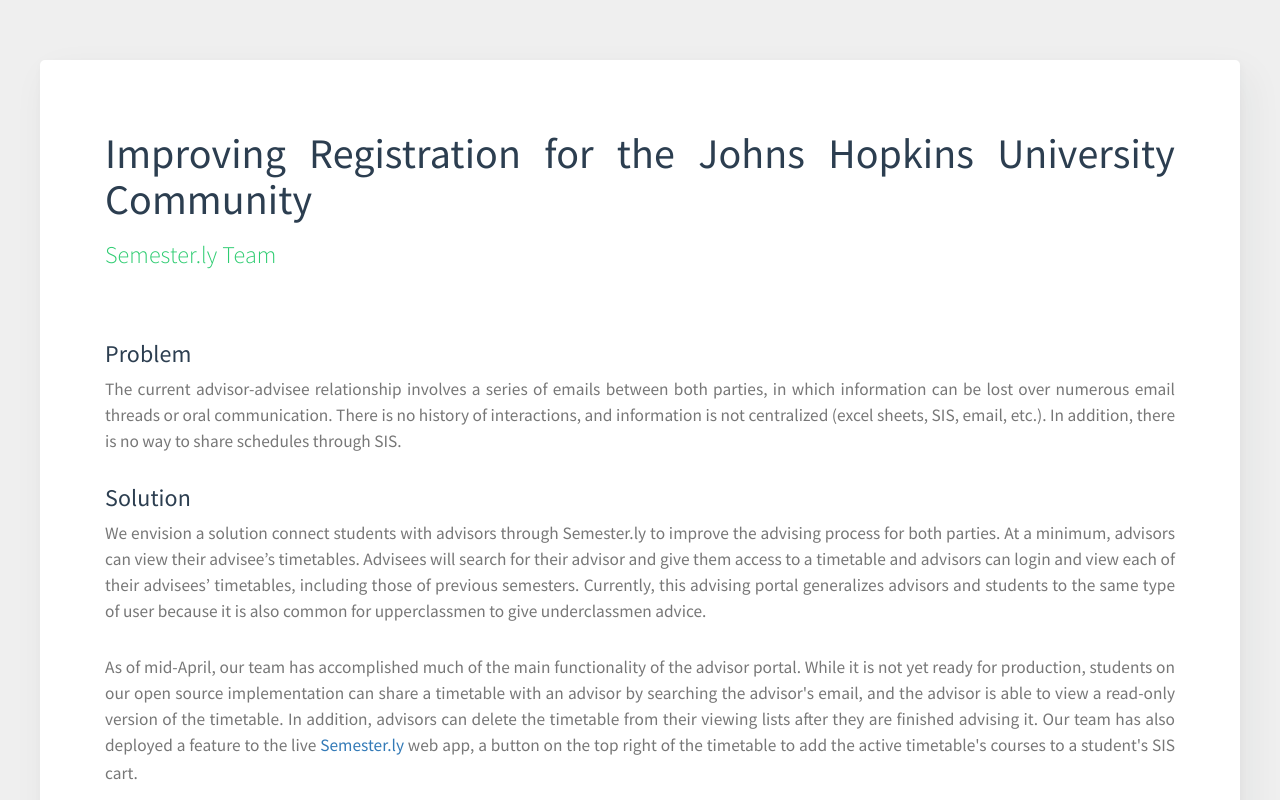
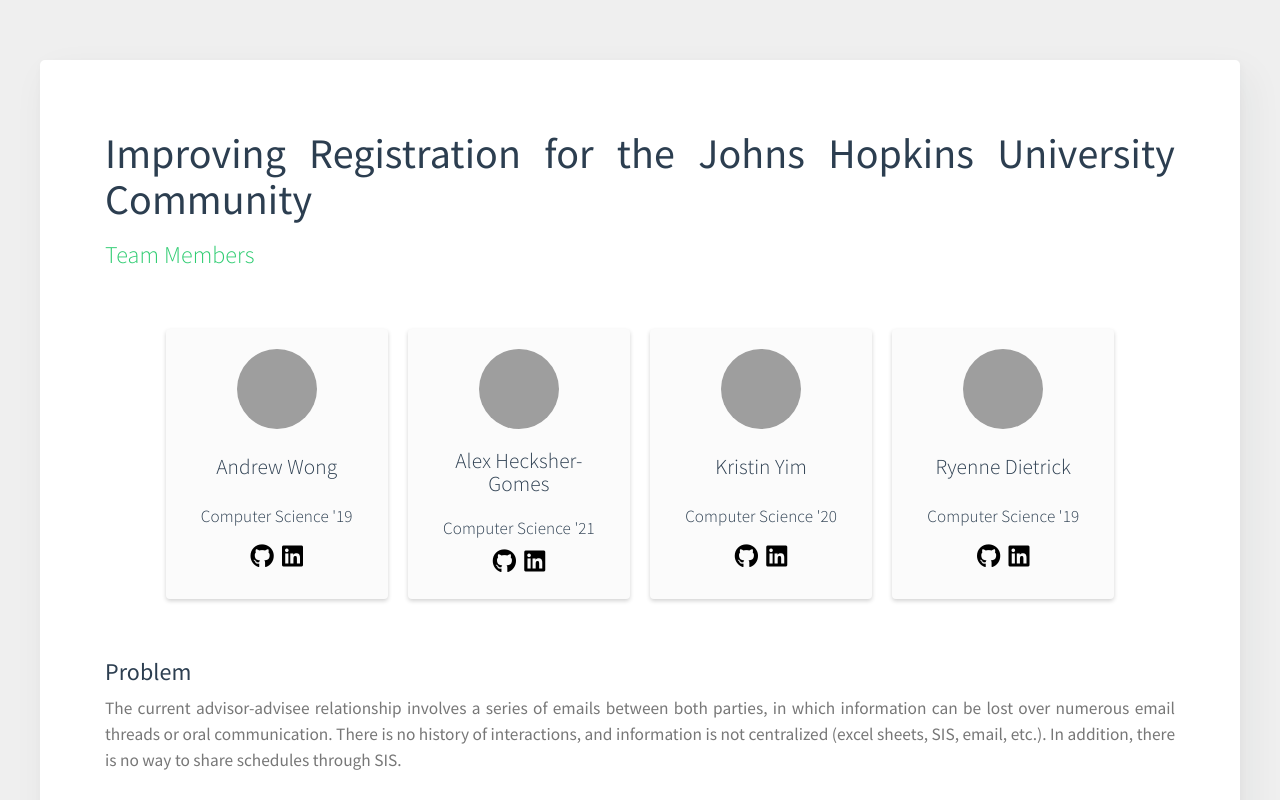
Before and after one commit to andrewwong97/cs310-course-page, a plain HTML site: page index.html in a window 1280 px wide. Shown: the top 800 px of the page. Drawn offline with Linux system fonts and the light colour scheme; grey boxes are pictures that could not be loaded.

Commit message:
Profile blocks

```diff
--- /dev/null
+++ b/css/profiles.css
@@ -0,0 +1,65 @@
+.profile-container {
+  display: flex;
+  flex-flow: row wrap;
+  padding: 30px;
+  justify-content: center;
+}
+
+.profile {
+  display: flex;
+  flex-flow: row wrap;
+  flex: 0 22%;
+  margin: 10px;
+  justify-content: center;
+  background: #fbfbfb;
+  box-shadow: 0 2px 4px rgba(0, 0, 0, 0.175);
+  border-radius: 4px;
+  padding: 20px;
+}
+.profile img {
+  margin: 0 auto;
+  display: block;
+  height: 80px;
+  width: 80px;
+  border-radius: 50px;
+  transition: box-shadow 200ms ease-in-out;
+}
+.profile img:hover {
+  box-shadow: 0 2px 4px rgba(0, 0, 0, 0.1);
+}
+.profile h1 {
+  flex: 0 100%;
+  margin-bottom: 3px;
+  font-size: 1em;
+}
+.profile h1, .profile h2, .profile h3 {
+  text-align: center;
+  font-family: "Source Sans Pro", sans-serif;
+  font-weight: 300;
+}
+
+.profile h3 {
+  font-size: .8em;
+}
+
+.social {
+  flex: 0 100%;
+  text-align: center;
+}
+
+.social i {
+  font-size: 24px;
+  margin: 2px;
+  color: #000;
+  transition: color 200ms ease-in-out;
+}
+.social i:hover {
+  cursor: pointer;
+  color: #2575bb;
+}
+.social i:active, .social i:focus {
+  outline: none;
+}
+.social i:visited {
+  color: #000;
+}
--- a/index.html
+++ b/index.html
@@ -8,6 +8,7 @@
     <link rel="stylesheet" href="css/style.css">
     <link rel="stylesheet" href="css/projects.css">
     <link rel="stylesheet" href="css/advisor.css">
+     <link rel="stylesheet" href="css/profiles.css">
     <link rel="stylesheet" href="https://use.fontawesome.com/releases/v5.0.10/css/all.css" integrity="sha384-+d0P83n9kaQMCwj8F4RJB66tzIwOKmrdb46+porD/OvrJ+37WqIM7UoBtwHO6Nlg" crossorigin="anonymous">
 </head>
 
@@ -20,7 +21,45 @@
         <div class="card" id="about">
         <div class="col-md-12 col-xs-12">
             <h1>Improving Registration for the Johns Hopkins University Community</h1>
-            <h2 class="colorful">Semester.ly Team</h2><br>
+            <h2 class="colorful">Team Members</h2>
+            <div class="profile-container">
+              <div class="profile">
+              <img src="https://avatars0.githubusercontent.com/u/7339169?s=460&v=4" alt="picture">
+              <h1>Andrew Wong</h1>
+                <h3>Computer Science '19</h3>
+                <div class="social">
+                  <a href="https://github.com/andrewwong97/"><i class="fab fa-github"></i></a>
+                  <a href="https://linkedin.com/in/andrewwong97/"><i class="fab fa-linkedin"></i></a>
+                </div>
+              </div>
+              <div class="profile">
+              <img src="https://avatars0.githubusercontent.com/u/7339169?s=460&v=4" alt="picture">
+              <h1>Alex Hecksher-Gomes</h1>
+                <h3>Computer Science '21</h3>
+                <div class="social">
+                  <a href="https://github.com/alexhecksher/"><i class="fab fa-github"></i></a>
+                  <a href="https://linkedin.com/in/andrewwong97/"><i class="fab fa-linkedin"></i></a>
+                </div>
+              </div>
+              <div class="profile">
+              <img src="https://avatars3.githubusercontent.com/u/14956724?s=460&v=4" alt="picture">
+              <h1>Kristin Yim</h1>
+                <h3>Computer Science '20</h3>
+                <div class="social">
+                  <a href="https://github.com/kristinyim/"><i class="fab fa-github"></i></a>
+                  <a href="https://linkedin.com/in/andrewwong97/"><i class="fab fa-linkedin"></i></a>
+                </div>
+              </div>
+              <div class="profile">
+              <img src="https://avatars0.githubusercontent.com/u/7339169?s=460&v=4" alt="picture">
+              <h1>Ryenne Dietrick</h1>
+                <h3>Computer Science '19</h3>
+                <div class="social">
+                  <a href="https://github.com/rdtricky/"><i class="fab fa-github"></i></a>
+                  <a href="https://linkedin.com/in/andrewwong97/"><i class="fab fa-linkedin"></i></a>
+                </div>
+              </div>
+             </div>
             <h3>Problem</h3>
             <p>The current advisor-advisee relationship involves a series of emails between both parties, in which information can be lost over numerous email threads or oral communication. There is no history of interactions, and information is not centralized (excel sheets, SIS, email, etc.). In addition, there is no way to share schedules through SIS.</p>
             <h3>Solution</h3>
@@ -46,17 +85,6 @@
                 <img src="img/add_advisor.png">
             </div>
         </div>
-    <div class="card">
-        <div class="col-md-12 col-xs-12">
-            <h1>Team Members</h1>
-            <ul>
-                <li><a href="https://github.com/andrewwong97/" class="sliding-middle-out">Andrew Wong</a></li>
-                <li><a href="https://github.com/alexhecksher" class="sliding-middle-out">Alex Hecksher-Gomes</a></li>
-                <li><a href="https://github.com/kristinyim/" class="sliding-middle-out">Kristin Yim</a></li>
-                <li><a href="https://github.com/rdtricky" class="sliding-middle-out">Ryenne Dietrick</a></li>
-            </ul>
-        </div>
-    </div>
 </div>
 
 </body>
```
